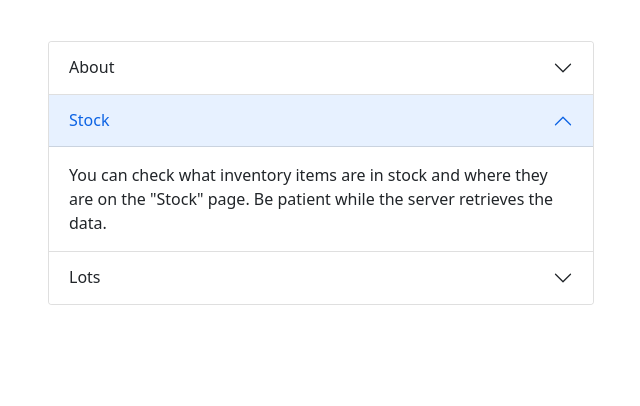
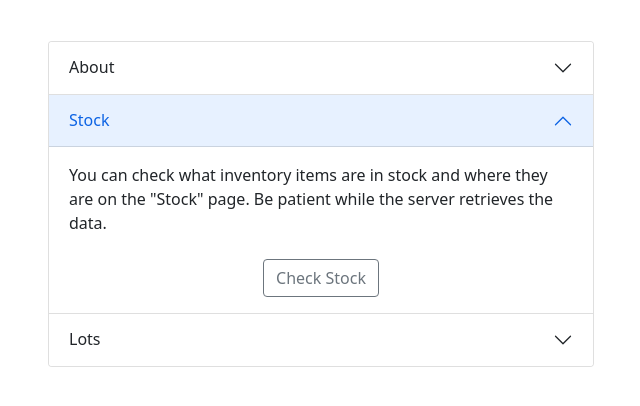
Before and after one commit to bennettgrow/innovasia-web-utilities, a Flask app: page / in a window 1280 px wide, after a click on "Stock". Shown: the part 270-676 px from the top of the page, without its empty margins (319-959 px from the left). Run offline with Flask 2, Linux system fonts and the light colour scheme; parts of the project's set-up code (start-up, migrations or seed data) failed here and were passed over; some libraries are stand-ins or nearby versions.

Commit message:
Added buttons to homepage accordion

```diff
--- a/project/templates/index.html
+++ b/project/templates/index.html
@@ -40,6 +40,12 @@
             <div id="collapseTwo" class="accordion-collapse collapse" aria-labelledby="headingTwo" data-bs-parent="#homepage">
               <div class="accordion-body">
                 You can check what inventory items are in stock and where they are on the "Stock" page. Be patient while the server retrieves the data.
+                <br> <br>
+                <a href="{{ url_for('stock') }}">
+                  <center>
+                    <button class="btn btn-outline-secondary" type="button" >Check Stock</button>
+                  </center>
+                </a>
               </div>
             </div>
           </div>
@@ -52,6 +58,12 @@
             <div id="collapseThree" class="accordion-collapse collapse" aria-labelledby="headingThree" data-bs-parent="#homepage">
               <div class="accordion-body">
                 You can check what lot numbers are available for each inventory item on the "Lots" page. Be patient while the server retrieves the data.
+                <br> <br>
+                <a href="{{ url_for('lots') }}">
+                  <center>
+                    <button class="btn btn-outline-secondary" type="button" >Check Lot Numbers</button>
+                  </center>
+                </a>
               </div>
             </div>
           </div>
```
